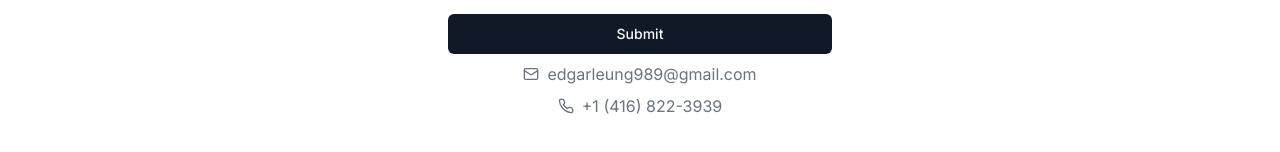
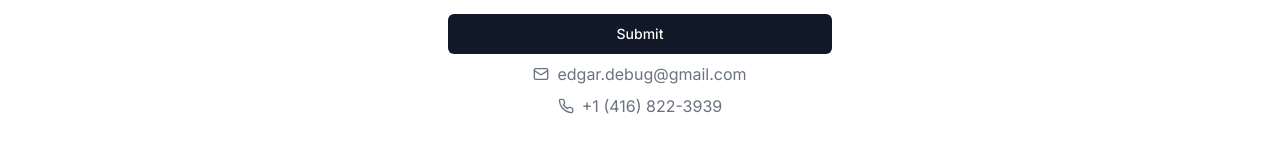
Before and after one commit to Eds-Dbug/news-profile2, a Next.js app in the folder news-profile/: page / in a window 1280 px wide. Shown: the part 3826-3978 px from the top of the page. Built offline with nearby package versions, Linux system fonts and the light colour scheme.

Commit message:
Update Header

```diff
--- a/news-profile/src/components/home/Contact.tsx
+++ b/news-profile/src/components/home/Contact.tsx
@@ -55,7 +55,7 @@ export default function ContactForm() {
         <div className="flex flex-col items-center gap-2 text-muted-foreground">
           <div className="flex items-center gap-2">
             <MailIcon className="h-4 w-4" />
-            <span>edgarleung989@gmail.com</span>
+            <span>edgar.debug@gmail.com</span>
           </div>
           <div className="flex items-center gap-2">
             <PhoneIcon className="h-4 w-4" />
```
